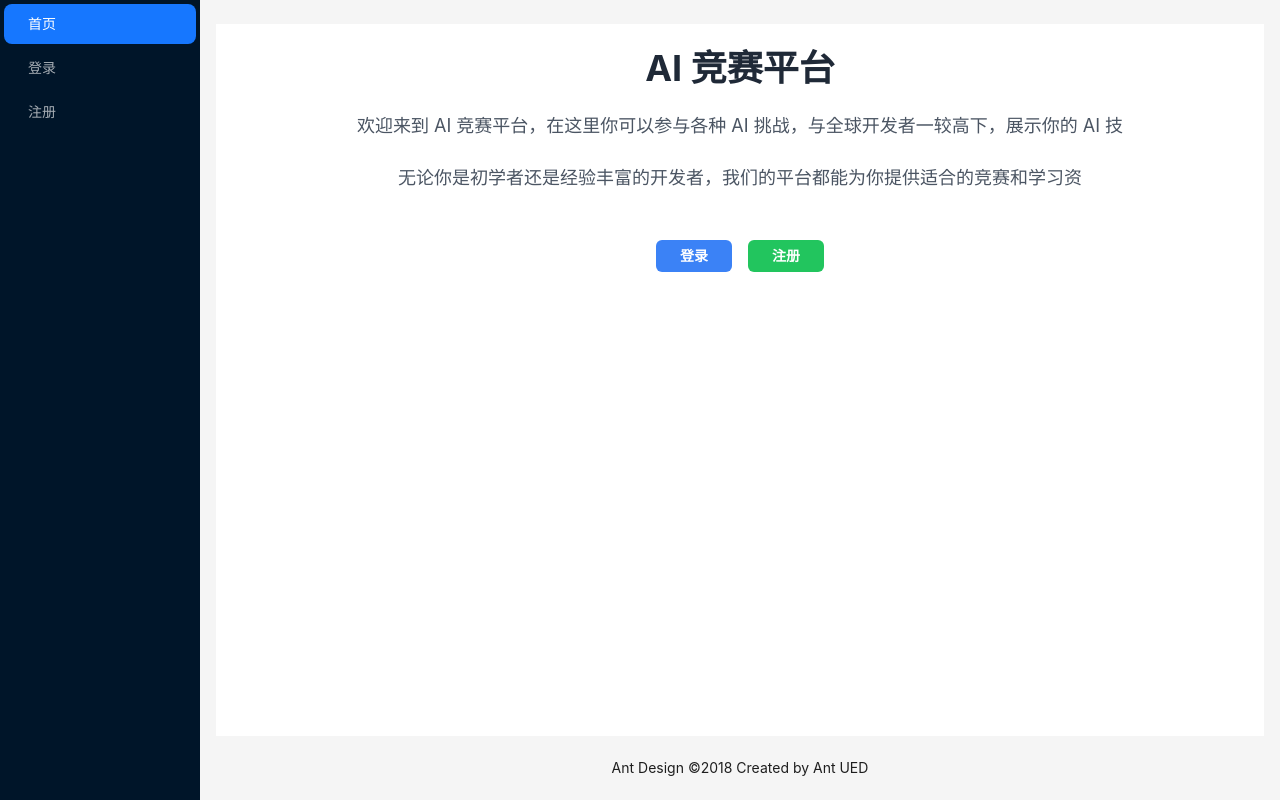
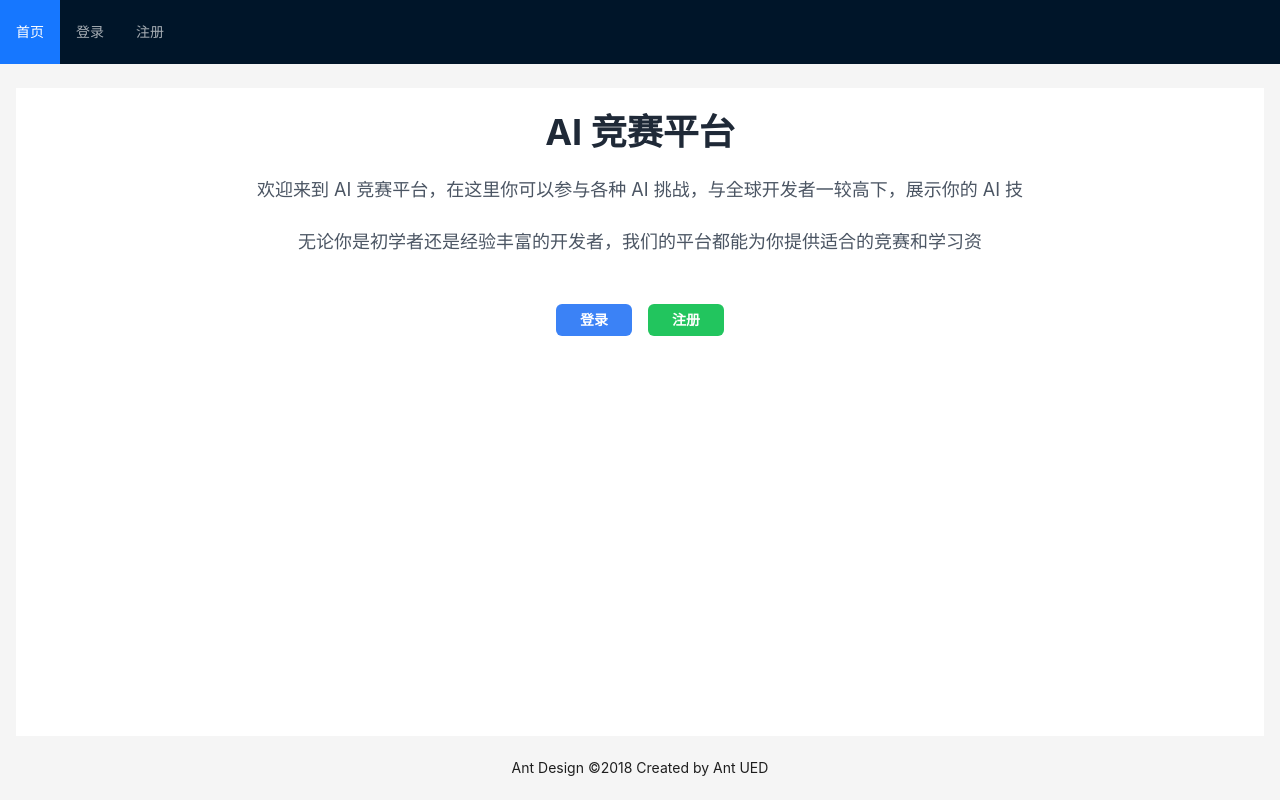
Before and after one commit to SYSUMSC/aigame, a Vue app in the folder frontend/: page / in a window 1280 px wide. Built offline with nearby package versions, Linux system fonts and the light colour scheme.

Commit message:
修复窄屏下sider占用过多空间的问题，尝试修复页面内跳转时navibar选中tab错误的问题，

```diff
--- a/frontend/src/App.vue
+++ b/frontend/src/App.vue
@@ -1,6 +1,6 @@
 <template>
   <a-layout class="h-screen">
-    <a-layout-sider
+    <a-layout-sider style="position: fixed;" class="h-screen z-50"
     v-if="windowWidth < AntdWindowsWidth.lg"
       breakpoint="lg"
       collapsed-width="0"
@@ -37,6 +37,7 @@ const onBreakpoint = (broken: boolean) => {
 };
 const windowWidth = ref(0);
 onMounted(() => {
+  windowWidth.value = window.innerWidth;
   window.addEventListener('resize', () => {
     windowWidth.value = window.innerWidth;
   });
--- a/frontend/src/components/NavBar.vue
+++ b/frontend/src/components/NavBar.vue
@@ -12,16 +12,28 @@ const router = useRouter();
 
 
 // 当前选中的菜单项
-const selectedKeys = ref<string[]>(['/']);
+const selectedKeys = ref<string[]>([router.currentRoute.value.path]);
 
 // 监听 selectedKeys 的变化并跳转路由
 watch(selectedKeys, (newKeys) => {
-  const newKey = newKeys[0];
-  if (newKey === '/logout') {
+  // const newKey = newKeys[0];
+  // if (newKey === '/logout') {
+  //   logout();
+  // } else {
+    router.push(newKeys[0]);
+  // }
+});
+
+// 新的tab切换逻辑
+watch(router.currentRoute, (to) => {
+    if (to.path === '/logout') {
     logout();
   } else {
-    router.push(newKey);
+    // TODO 如果比赛和赛题用的是子路由的形式就可以继续在"比赛中心"的tab处高亮
+    router.push(to.path);
+    selectedKeys.value = [to.path];
   }
+
 });
 
 // 用户登出
```
